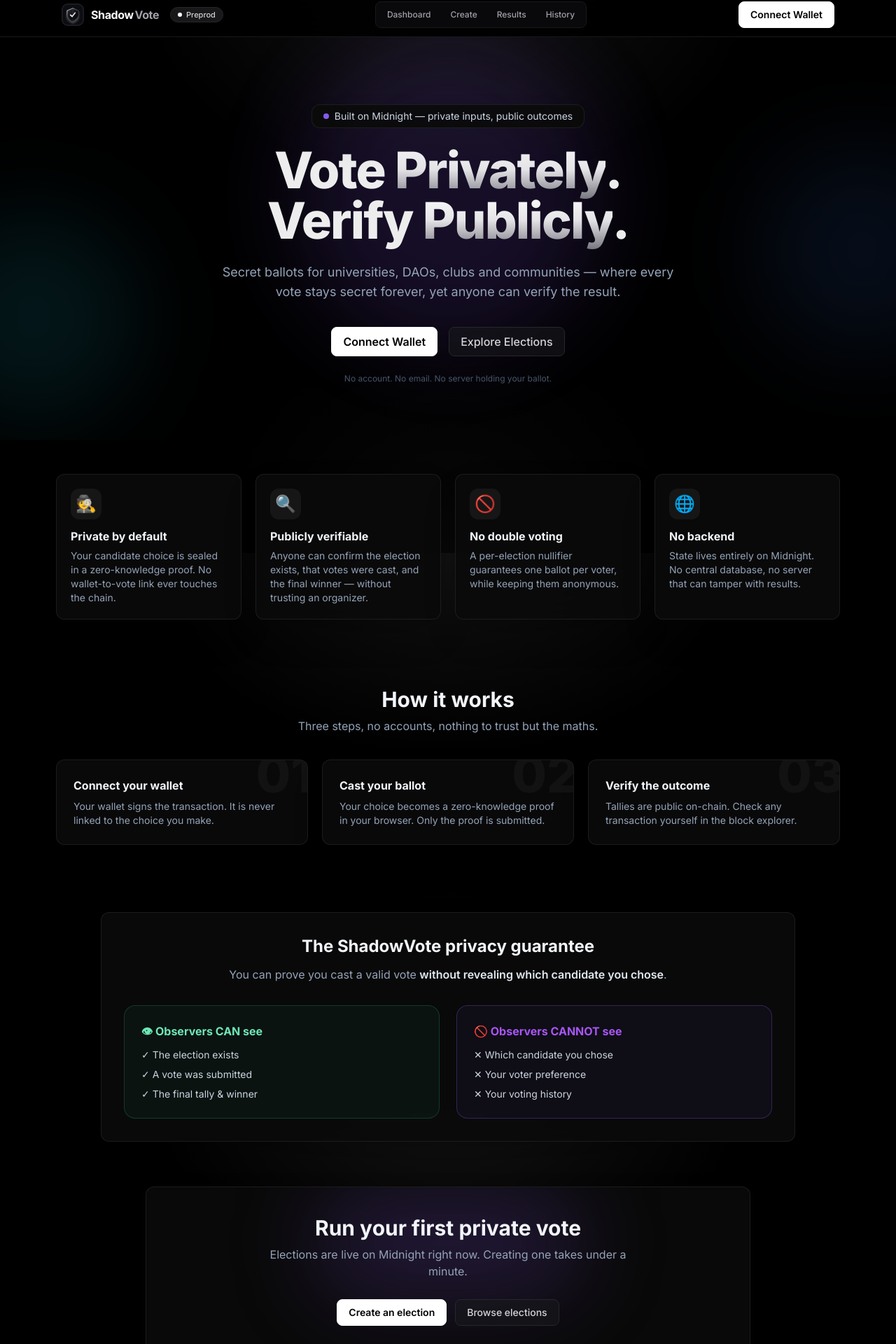
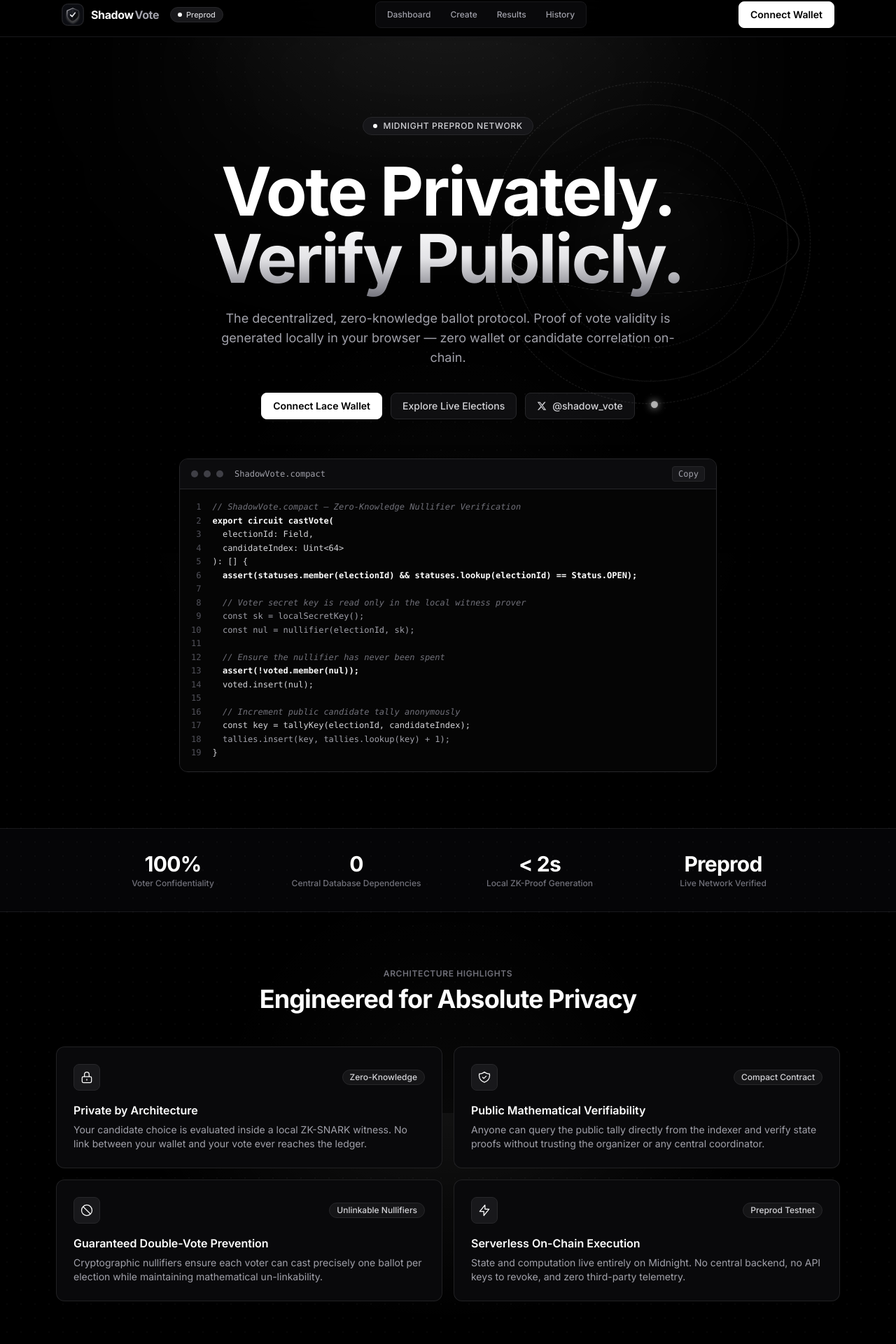
Before and after one commit to Vivek-Alpha06/ShadowVote, a React (Vite) app in the folder frontend/: page / in a window 1280 px wide. Shown: the part 10-1930 px from the top of the page at 70% size. Built offline with nearby package versions, Linux system fonts and the light colour scheme.

Commit message:
feat(landing): implement hero section with rotating geometric dotted sphere animation

```diff
--- a/frontend/src/pages/Landing.tsx
+++ b/frontend/src/pages/Landing.tsx
@@ -1,253 +1,356 @@
+import { useState } from 'react';
 import { Link } from 'react-router-dom';
 import { motion } from 'framer-motion';
 import { useWallet, WALLET_INSTALL_URL } from '../hooks/useWallet';
 
 const features = [
   {
-    icon: '🕵️',
-    title: 'Private by default',
-    body: 'Your candidate choice is sealed in a zero-knowledge proof. No wallet-to-vote link ever touches the chain.',
+    icon: (
+      <svg className="w-5 h-5 text-white" fill="none" viewBox="0 0 24 24" stroke="currentColor">
+        <path strokeLinecap="round" strokeLinejoin="round" strokeWidth={1.5} d="M12 15v2m-6 4h12a2 2 0 002-2v-6a2 2 0 00-2-2H6a2 2 0 00-2 2v6a2 2 0 002 2zm10-10V7a4 4 0 00-8 0v4h8z" />
+      </svg>
+    ),
+    badge: 'Zero-Knowledge',
+    title: 'Private by Architecture',
+    body: 'Your candidate choice is evaluated inside a local ZK-SNARK witness. No link between your wallet and your vote ever reaches the ledger.',
   },
   {
-    icon: '🔍',
-    title: 'Publicly verifiable',
-    body: 'Anyone can confirm the election exists, that votes were cast, and the final winner — without trusting an organizer.',
+    icon: (
+      <svg className="w-5 h-5 text-white" fill="none" viewBox="0 0 24 24" stroke="currentColor">
+        <path strokeLinecap="round" strokeLinejoin="round" strokeWidth={1.5} d="M9 12l2 2 4-4m5.618-4.016A11.955 11.955 0 0112 2.944a11.955 11.955 0 01-8.618 3.04A12.02 12.02 0 003 9c0 5.591 3.824 10.29 9 11.622 5.176-1.332 9-6.03 9-11.622 0-1.042-.133-2.052-.382-3.016z" />
+      </svg>
+    ),
+    badge: 'Compact Contract',
+    title: 'Public Mathematical Verifiability',
+    body: 'Anyone can query the public tally directly from the indexer and verify state proofs without trusting the organizer or any central coordinator.',
   },
   {
-    icon: '🚫',
-    title: 'No double voting',
-    body: 'A per-election nullifier guarantees one ballot per voter, while keeping them anonymous.',
+    icon: (
+      <svg className="w-5 h-5 text-white" fill="none" viewBox="0 0 24 24" stroke="currentColor">
+        <path strokeLinecap="round" strokeLinejoin="round" strokeWidth={1.5} d="M18.364 18.364A9 9 0 005.636 5.636m12.728 12.728A9 9 0 015.636 5.636m12.728 12.728L5.636 5.636" />
+      </svg>
+    ),
+    badge: 'Unlinkable Nullifiers',
+    title: 'Guaranteed Double-Vote Prevention',
+    body: 'Cryptographic nullifiers ensure each voter can cast precisely one ballot per election while maintaining mathematical un-linkability.',
   },
   {
-    icon: '🌐',
-    title: 'No backend',
-    body: 'State lives entirely on Midnight. No central database, no server that can tamper with results.',
+    icon: (
+      <svg className="w-5 h-5 text-white" fill="none" viewBox="0 0 24 24" stroke="currentColor">
+        <path strokeLinecap="round" strokeLinejoin="round" strokeWidth={1.5} d="M13 10V3L4 14h7v7l9-11h-7z" />
+      </svg>
+    ),
+    badge: 'Preprod Testnet',
+    title: 'Serverless On-Chain Execution',
+    body: 'State and computation live entirely on Midnight. No central backend, no API keys to revoke, and zero third-party telemetry.',
   },
 ];
 
-const steps = [
-  {
-    n: '01',
-    title: 'Connect your wallet',
-    body: 'Your wallet signs the transaction. It is never linked to the choice you make.',
-  },
-  {
-    n: '02',
-    title: 'Cast your ballot',
-    body: 'Your choice becomes a zero-knowledge proof in your browser. Only the proof is submitted.',
-  },
-  {
-    n: '03',
-    title: 'Verify the outcome',
-    body: 'Tallies are public on-chain. Check any transaction yourself in the block explorer.',
-  },
+const stats = [
+  { value: '100%', label: 'Voter Confidentiality' },
+  { value: '0', label: 'Central Database Dependencies' },
+  { value: '< 2s', label: 'Local ZK-Proof Generation' },
+  { value: 'Preprod', label: 'Live Network Verified' },
 ];
+
+const codeSnippet = `// ShadowVote.compact — Zero-Knowledge Nullifier Verification
+export circuit castVote(
+  electionId: Field,
+  candidateIndex: Uint<64>
+): [] {
+  assert(statuses.member(electionId) && statuses.lookup(electionId) == Status.OPEN);
+
+  // Voter secret key is read only in the local witness prover
+  const sk = localSecretKey();
+  const nul = nullifier(electionId, sk);
+
+  // Ensure the nullifier has never been spent
+  assert(!voted.member(nul));
+  voted.insert(nul);
+
+  // Increment public candidate tally anonymously
+  const key = tallyKey(electionId, candidateIndex);
+  tallies.insert(key, tallies.lookup(key) + 1);
+}`;
 
 export default function Landing() {
   const { connected, connecting, connect, error } = useWallet();
+  const [copiedCode, setCopiedCode] = useState(false);
+
+  const copyCode = () => {
+    navigator.clipboard.writeText(codeSnippet);
+    setCopiedCode(true);
+    setTimeout(() => setCopiedCode(false), 2000);
+  };
 
   return (
-    <div>
-      {/* ---------------------------------------------------------------- Hero */}
-      <section className="relative overflow-hidden">
-        {/* Ambient glows. Purely decorative, so they must not eat clicks. */}
-        <div className="pointer-events-none absolute left-1/2 top-0 h-[28rem] w-[28rem] -translate-x-1/2 rounded-full bg-shadow-purple/20 blur-3xl animate-pulse-slow" />
-        <div className="pointer-events-none absolute -right-24 top-40 h-72 w-72 rounded-full bg-shadow-blue/10 blur-3xl" />
-        <div className="pointer-events-none absolute -left-24 top-64 h-72 w-72 rounded-full bg-shadow-cyan/10 blur-3xl" />
+    <div className="relative overflow-hidden selection:bg-white selection:text-black">
+      {/* Background subtle monochrome grid */}
+      <div className="pointer-events-none absolute inset-0 grid-pattern opacity-60" />
+      <div className="pointer-events-none absolute top-[-5%] left-1/2 -translate-x-1/2 w-[800px] h-[350px] bg-white/[0.04] blur-[120px] rounded-full" />
 
-        <div className="relative mx-auto max-w-4xl px-4 pb-20 pt-24 text-center">
-          <motion.span
-            initial={{ opacity: 0, y: 10 }}
-            animate={{ opacity: 1, y: 0 }}
-            className="glass inline-flex items-center gap-2 px-4 py-1.5 text-sm text-slate-300"
+      {/* ---------------------------------------------------------------- Hero Section */}
+      <section className="relative pt-28 pb-20 px-4 max-w-6xl mx-auto text-center">
+        {/* Geometric Dotted Sphere / Concentric Rotating Rings (Optimus Style) */}
+        <div className="pointer-events-none absolute right-[-5%] sm:right-[5%] top-12 sm:top-16 w-[340px] h-[340px] sm:w-[460px] sm:h-[460px] opacity-70 z-0 select-none">
+          {/* Outer slow clockwise dotted ring */}
+          <motion.div
+            animate={{ rotate: 360 }}
+            transition={{ duration: 45, repeat: Infinity, ease: 'linear' }}
+            className="absolute inset-0 rounded-full border border-dashed border-white/20"
+            style={{ strokeDasharray: '4 8' }}
+          />
+
+          {/* Middle counter-clockwise dotted ring */}
+          <motion.div
+            animate={{ rotate: -360 }}
+            transition={{ duration: 30, repeat: Infinity, ease: 'linear' }}
+            className="absolute inset-8 rounded-full border border-dotted border-white/30"
+          />
+
+          {/* Perspective 3D Orbit Ring */}
+          <motion.div
+            animate={{ rotateX: [65, 75, 65], rotateZ: [0, 360] }}
+            transition={{ rotateZ: { duration: 25, repeat: Infinity, ease: 'linear' }, rotateX: { duration: 8, repeat: Infinity, ease: 'easeInOut' } }}
+            className="absolute inset-4 rounded-full border border-white/25"
+            style={{ transformStyle: 'preserve-3d' }}
+          />
+
+          {/* Inner concentric dotted sphere mesh */}
+          <motion.div
+            animate={{ rotate: 360 }}
+            transition={{ duration: 20, repeat: Infinity, ease: 'linear' }}
+            className="absolute inset-20 rounded-full border border-dashed border-zinc-500/40"
+          />
+
+          {/* Ambient center focal light */}
+          <div className="absolute inset-28 rounded-full bg-white/[0.04] blur-2xl" />
+
+          {/* Orbiting Satellite Dot */}
+          <motion.div
+            animate={{ rotate: 360 }}
+            transition={{ duration: 12, repeat: Infinity, ease: 'linear' }}
+            className="absolute inset-0 flex items-start justify-center"
           >
-            <span className="h-2 w-2 rounded-full bg-shadow-purple animate-pulse" />
-            Built on Midnight — private inputs, public outcomes
-          </motion.span>
+            <div className="w-2.5 h-2.5 rounded-full bg-white shadow-[0_0_12px_#ffffff] -translate-y-1.5" />
+          </motion.div>
+        </div>
+
+        <div className="relative z-10 inline-flex items-center gap-2 px-3.5 py-1 rounded-full border border-zinc-800 bg-zinc-900/90 backdrop-blur-xl mb-8">
+          <span className="w-1.5 h-1.5 rounded-full bg-white animate-pulse" />
+          <span className="text-xs font-medium tracking-wider text-zinc-300 uppercase">
+            Midnight Preprod Network
+          </span>
+        </div>
 
         <motion.h1
-            initial={{ opacity: 0, y: 20 }}
+          initial={{ opacity: 0, y: 15 }}
           animate={{ opacity: 1, y: 0 }}
-            transition={{ delay: 0.05 }}
-            className="mt-6 text-5xl font-extrabold leading-[1.05] tracking-tight sm:text-7xl"
+          transition={{ duration: 0.4 }}
+          className="relative z-10 text-5xl sm:text-7xl lg:text-8xl font-bold tracking-tight text-white max-w-4xl mx-auto leading-[1.05]"
         >
-            Vote <span className="gradient-text">Privately</span>.
-            <br />
-            Verify <span className="gradient-text">Publicly</span>.
+          Vote Privately. <br />
+          <span className="gradient-text">Verify Publicly.</span>
         </motion.h1>
 
         <motion.p
-            initial={{ opacity: 0, y: 20 }}
+          initial={{ opacity: 0, y: 15 }}
           animate={{ opacity: 1, y: 0 }}
-            transition={{ delay: 0.1 }}
-            className="mx-auto mt-6 max-w-2xl text-lg text-slate-400"
+          transition={{ duration: 0.4, delay: 0.1 }}
+          className="relative z-10 mt-6 text-base sm:text-lg text-zinc-400 max-w-2xl mx-auto font-normal leading-relaxed"
         >
-            Secret ballots for universities, DAOs, clubs and communities — where every vote stays
-            secret forever, yet anyone can verify the result.
+          The decentralized, zero-knowledge ballot protocol. Proof of vote validity is generated locally in your browser — zero wallet or candidate correlation on-chain.
         </motion.p>
 
+        {/* CTA Buttons */}
         <motion.div
-            initial={{ opacity: 0, y: 20 }}
+          initial={{ opacity: 0, y: 15 }}
           animate={{ opacity: 1, y: 0 }}
-            transition={{ delay: 0.15 }}
-            className="mt-9 flex flex-wrap items-center justify-center gap-4"
+          transition={{ duration: 0.4, delay: 0.15 }}
+          className="mt-9 flex flex-wrap items-center justify-center gap-3"
         >
           {connected ? (
-              <Link to="/dashboard" className="btn-primary text-base">
-                Go to Dashboard →
+            <Link to="/dashboard" className="btn-primary">
+              Launch App & Dashboard →
             </Link>
           ) : (
             <button
               onClick={() => connect()}
               disabled={connecting}
-                className="btn-primary text-base"
+              className="btn-primary"
             >
-                {connecting ? 'Waiting for wallet…' : 'Connect Wallet'}
+              {connecting ? 'Connecting Wallet…' : 'Connect Lace Wallet'}
             </button>
           )}
-            <Link to="/dashboard" className="btn-ghost text-base">
-              Explore Elections
+          <Link to="/dashboard" className="btn-ghost">
+            Explore Live Elections
           </Link>
+          <a
+            href="https://x.com/shadow_vote"
+            target="_blank"
+            rel="noreferrer noopener"
+            className="btn-ghost inline-flex items-center gap-2"
+          >
+            <svg className="w-3.5 h-3.5 fill-current" viewBox="0 0 24 24">
+              <path d="M18.244 2.25h3.308l-7.227 8.26 8.502 11.24H16.17l-5.214-6.817L4.99 21.75H1.68l7.73-8.835L1.254 2.25H8.08l4.713 6.231zm-1.161 17.52h1.833L7.084 4.126H5.117z" />
+            </svg>
+            @shadow_vote
+          </a>
         </motion.div>
 
         {error && (
-            <p className="mx-auto mt-4 max-w-md text-sm text-rose-300">
+          <p className="mt-4 text-xs text-zinc-400">
             {error.message}{' '}
             {error.code === 'NOT_INSTALLED' && (
-                <a
-                  href={WALLET_INSTALL_URL}
-                  target="_blank"
-                  rel="noreferrer noopener"
-                  className="font-semibold underline hover:text-rose-200"
-                >
-                  Wallet setup guide ↗
+              <a href={WALLET_INSTALL_URL} target="_blank" rel="noreferrer noopener" className="underline text-white font-medium">
+                Get Lace Wallet ↗
               </a>
             )}
           </p>
         )}
 
-          <motion.p
-            initial={{ opacity: 0 }}
-            animate={{ opacity: 1 }}
-            transition={{ delay: 0.25 }}
-            className="mt-6 text-xs text-slate-600"
+        {/* -------------------------------------------------------- Interactive Code Terminal Showcase */}
+        <motion.div
+          initial={{ opacity: 0, y: 20 }}
+          animate={{ opacity: 1, y: 0 }}
+          transition={{ duration: 0.5, delay: 0.2 }}
+          className="mt-14 text-left max-w-3xl mx-auto glass-card border border-zinc-800 rounded-xl overflow-hidden shadow-2xl"
         >
-            No account. No email. No server holding your ballot.
-          </motion.p>
+          <div className="flex items-center justify-between px-4 py-2.5 border-b border-zinc-800 bg-[#0c0c0e]">
+            <div className="flex items-center gap-2">
+              <div className="w-2.5 h-2.5 rounded-full bg-zinc-700" />
+              <div className="w-2.5 h-2.5 rounded-full bg-zinc-700" />
+              <div className="w-2.5 h-2.5 rounded-full bg-zinc-700" />
+              <span className="ml-2 text-xs font-mono text-zinc-400">ShadowVote.compact</span>
+            </div>
+            <button
+              onClick={copyCode}
+              className="text-xs font-mono px-2 py-0.5 rounded border border-zinc-800 bg-zinc-900 text-zinc-400 hover:text-white transition-colors"
+            >
+              {copiedCode ? '✓ Copied' : 'Copy'}
+            </button>
+          </div>
+          <div className="p-4 font-mono text-xs text-zinc-300 bg-[#050505] overflow-x-auto leading-relaxed">
+            <pre>
+              <code>
+                {codeSnippet.split('\n').map((line, idx) => (
+                  <div key={idx} className="table-row">
+                    <span className="table-cell pr-4 select-none text-zinc-600 text-right">{idx + 1}</span>
+                    <span className="table-cell">
+                      {line.includes('//') ? (
+                        <span className="text-zinc-500 italic">{line}</span>
+                      ) : line.includes('export circuit') || line.includes('assert') ? (
+                        <span className="text-white font-semibold">{line}</span>
+                      ) : line.includes('localSecretKey') || line.includes('nullifier') || line.includes('tallies') ? (
+                        <span className="text-zinc-400">{line}</span>
+                      ) : (
+                        line
+                      )}
+                    </span>
+                  </div>
+                ))}
+              </code>
+            </pre>
+          </div>
+        </motion.div>
+      </section>
+
+      {/* ------------------------------------------------------------- Stats Counter Strip */}
+      <section className="border-y border-zinc-900 bg-[#050507] py-8 px-4">
+        <div className="max-w-5xl mx-auto grid grid-cols-2 md:grid-cols-4 gap-6 text-center">
+          {stats.map((s, idx) => (
+            <div key={idx}>
+              <p className="text-2xl sm:text-3xl font-bold text-white tracking-tight">{s.value}</p>
+              <p className="mt-0.5 text-xs text-zinc-500 font-medium">{s.label}</p>
+            </div>
+          ))}
         </div>
       </section>
 
-      {/* ------------------------------------------------------------ Features */}
-      <section className="mx-auto max-w-6xl px-4 py-12">
-        <div className="grid gap-5 sm:grid-cols-2 lg:grid-cols-4">
+      {/* ------------------------------------------------------------ Feature Cards Grid */}
+      <section className="py-20 px-4 max-w-6xl mx-auto">
+        <div className="text-center max-w-2xl mx-auto mb-12">
+          <h2 className="text-xs font-semibold tracking-wider text-zinc-500 uppercase">Architecture Highlights</h2>
+          <p className="mt-2 text-2xl sm:text-4xl font-bold text-white tracking-tight">
+            Engineered for Absolute Privacy
+          </p>
+        </div>
+
+        <div className="grid grid-cols-1 md:grid-cols-2 gap-4">
           {features.map((f, i) => (
             <motion.div
               key={f.title}
-              initial={{ opacity: 0, y: 20 }}
+              initial={{ opacity: 0, y: 15 }}
               whileInView={{ opacity: 1, y: 0 }}
               viewport={{ once: true }}
               transition={{ delay: i * 0.05 }}
-              className="glass glass-hover p-5"
+              className="glass-card glass-hover p-6 border border-zinc-800/80"
             >
-              <div className="mb-3 grid h-11 w-11 place-items-center rounded-xl bg-white/5 text-2xl">
+              <div className="flex items-center justify-between mb-4">
+                <div className="p-2 rounded-lg bg-zinc-900 border border-zinc-800">
                   {f.icon}
                 </div>
-              <h3 className="mb-1.5 font-bold text-slate-100">{f.title}</h3>
-              <p className="text-sm text-slate-400">{f.body}</p>
+                <span className="tech-badge">{f.badge}</span>
+              </div>
+              <h3 className="text-base font-semibold text-white mb-1.5">{f.title}</h3>
+              <p className="text-xs sm:text-sm text-zinc-400 leading-relaxed">{f.body}</p>
             </motion.div>
           ))}
         </div>
       </section>
 
-      {/* --------------------------------------------------------- How it works */}
-      <section className="mx-auto max-w-6xl px-4 py-12">
-        <h2 className="text-center text-2xl font-bold text-slate-100 sm:text-3xl">How it works</h2>
-        <p className="mx-auto mt-2 max-w-xl text-center text-slate-400">
-          Three steps, no accounts, nothing to trust but the maths.
-        </p>
-
-        <div className="mt-9 grid gap-5 md:grid-cols-3">
-          {steps.map((s, i) => (
-            <motion.div
-              key={s.n}
-              initial={{ opacity: 0, y: 20 }}
-              whileInView={{ opacity: 1, y: 0 }}
-              viewport={{ once: true }}
-              transition={{ delay: i * 0.07 }}
-              className="glass relative overflow-hidden p-6"
-            >
-              <span className="pointer-events-none absolute -right-2 -top-4 select-none text-7xl font-extrabold text-white/[0.04]">
-                {s.n}
-              </span>
-              <h3 className="relative font-bold text-slate-100">{s.title}</h3>
-              <p className="relative mt-2 text-sm text-slate-400">{s.body}</p>
-            </motion.div>
-          ))}
+      {/* ------------------------------------------------------------- Comparison Matrix */}
+      <section className="py-16 px-4 max-w-4xl mx-auto">
+        <div className="glass-card p-6 sm:p-8 border border-zinc-800">
+          <h3 className="text-lg font-bold text-white text-center mb-6">
+            The ShadowVote Privacy Guarantee
+          </h3>
+          <div className="grid grid-cols-1 md:grid-cols-2 gap-4">
+            <div className="p-5 rounded-lg bg-zinc-950 border border-zinc-800">
+              <div className="flex items-center gap-2 mb-3 text-white font-semibold text-sm">
+                <span>✓</span> Publicly Visible & Verifiable
               </div>
-      </section>
-
-      {/* --------------------------------------------------- Privacy explainer */}
-      <section className="mx-auto max-w-5xl px-4 py-12">
-        <div className="glass p-8">
-          <h2 className="text-center text-2xl font-bold text-slate-100">
-            The ShadowVote privacy guarantee
-          </h2>
-          <p className="mx-auto mt-3 max-w-2xl text-center text-slate-400">
-            You can prove you cast a valid vote{' '}
-            <span className="font-semibold text-slate-200">
-              without revealing which candidate you chose
-            </span>
-            .
-          </p>
-          <div className="mt-8 grid gap-6 md:grid-cols-2">
-            <div className="rounded-2xl border border-emerald-400/20 bg-emerald-400/5 p-6">
-              <h3 className="mb-3 flex items-center gap-2 font-bold text-emerald-300">
-                👁 Observers CAN see
-              </h3>
-              <ul className="space-y-2 text-sm text-slate-300">
-                <li>✓ The election exists</li>
-                <li>✓ A vote was submitted</li>
-                <li>✓ The final tally &amp; winner</li>
+              <ul className="space-y-2 text-xs text-zinc-400">
+                <li>• Election parameters and candidate lists</li>
+                <li>• Real-time public vote counts</li>
+                <li>• Anonymous per-election nullifiers</li>
+                <li>• Zero-knowledge validity proofs</li>
               </ul>
             </div>
-            <div className="rounded-2xl border border-shadow-purple/30 bg-shadow-purple/5 p-6">
-              <h3 className="mb-3 flex items-center gap-2 font-bold text-shadow-violet">
-                🚫 Observers CANNOT see
-              </h3>
-              <ul className="space-y-2 text-sm text-slate-300">
-                <li>✕ Which candidate you chose</li>
-                <li>✕ Your voter preference</li>
-                <li>✕ Your voting history</li>
+
+            <div className="p-5 rounded-lg bg-zinc-950 border border-zinc-800">
+              <div className="flex items-center gap-2 mb-3 text-zinc-300 font-semibold text-sm">
+                <span>✕</span> Permanently Hidden & Private
+              </div>
+              <ul className="space-y-2 text-xs text-zinc-400">
+                <li>• The voter's candidate selection</li>
+                <li>• Any link between wallet and ballot</li>
+                <li>• Local private witness secret keys</li>
+                <li>• Historical voter preference</li>
               </ul>
             </div>
           </div>
         </div>
       </section>
 
-      {/* ----------------------------------------------------------- Final CTA */}
-      <section className="mx-auto max-w-4xl px-4 pb-20 pt-4">
-        <motion.div
-          initial={{ opacity: 0, y: 20 }}
-          whileInView={{ opacity: 1, y: 0 }}
-          viewport={{ once: true }}
-          className="glass relative overflow-hidden p-10 text-center"
-        >
-          <div className="pointer-events-none absolute left-1/2 top-0 h-40 w-96 -translate-x-1/2 rounded-full bg-shadow-purple/20 blur-3xl" />
-          <h2 className="relative text-2xl font-bold text-slate-100 sm:text-3xl">
-            Run your first private vote
+      {/* -------------------------------------------------------------- Bottom CTA Banner */}
+      <section className="py-16 px-4 max-w-4xl mx-auto text-center">
+        <div className="glass-card p-10 border border-zinc-800">
+          <h2 className="text-2xl sm:text-3xl font-bold text-white">
+            Deploy or Join a Private Election
           </h2>
-          <p className="relative mx-auto mt-2 max-w-lg text-slate-400">
-            Elections are live on Midnight right now. Creating one takes under a minute.
+          <p className="mt-2 text-zinc-400 text-sm max-w-md mx-auto">
+            Experience zero-knowledge voting directly on Midnight Preprod.
           </p>
-          <div className="relative mt-7 flex flex-wrap justify-center gap-3">
+          <div className="mt-6 flex flex-wrap justify-center gap-3">
             <Link to="/create" className="btn-primary">
-              Create an election
+              Create Election
             </Link>
             <Link to="/dashboard" className="btn-ghost">
-              Browse elections
+              View Elections
             </Link>
           </div>
-        </motion.div>
+        </div>
       </section>
     </div>
   );
```
Lines whose indentation alone changed are shown as unchanged.
